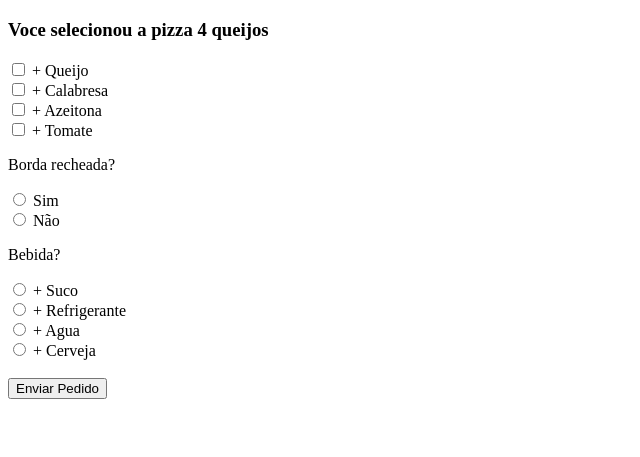
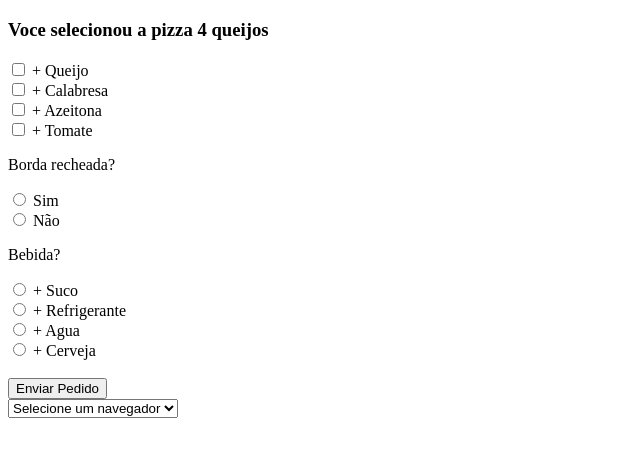
Before and after one commit to iasmimc/exercicios, a plain HTML site: page pagPizza.html in a window 1280 px wide. Shown: the part 87-544 px from the top of the page, without its empty margins (0-640 px from the left). Drawn offline with Linux system fonts and the light colour scheme.

Commit message:
modificacoes

```diff
--- a/clinicaMedica.css
+++ b/clinicaMedica.css
@@ -1,9 +1,12 @@
 body {
   font-family: 'Times New Roman', Times, serif;
+  text-decoration: solid;
   background-color: #bdd1c5;
 }
 .menu {
   display: flex;
+  align-items: center;
+  justify-content: center;
 
 }
 
@@ -11,6 +14,8 @@ body {
   width: 7%;
   height: 7%;
   border-radius: 15px;
+  position: absolute;
+  left: 31px;
 
 }
 
@@ -18,6 +23,8 @@ body {
 .img{
   width: 50%;
   height: 50%;
+  border-radius: 15px;
+
 }
 
 nav {
@@ -72,7 +79,7 @@ header {
 }
 
 #tabhorario th{
-  background-color: f2f2f2;
+  background-color: #f8f8f8;
 
 }
 .contato{
@@ -87,7 +94,7 @@ header {
 }
 
 article {
-  background-color: #fff;
+  background-color: #f8f8f8;
   border-radius: 15px;
   padding: 20px;
 }
--- a/pagPizza.html
+++ b/pagPizza.html
@@ -27,5 +27,13 @@
         <button type="submit">Enviar Pedido</button>
 
     </form>
+    <section>
+    <select name="browsers">
+        <option value="">Selecione um navegador </option>
+        <option value="chrome">google chrome </option>
+        <option value="firefox">Mozila Firefox </option>
+        <option value="safari">Safari </option>
+    </select>
+</section>
 </body>
 </html>
```
